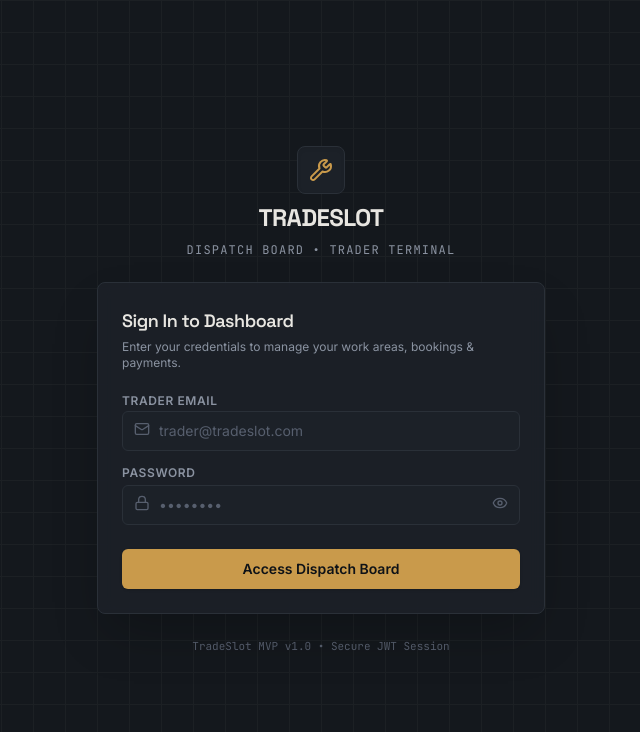
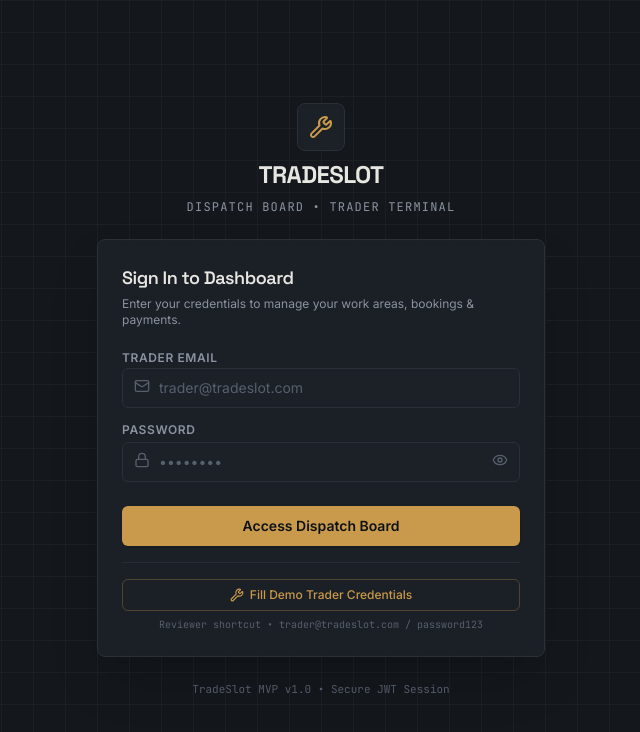
Before and after one commit to sadiq1020/tradeSlot-frontend, a Next.js app: page /login in a window 1280 px wide. Shown: the top 732 px of the page, without its empty margins (319-959 px from the left). Built offline with nearby package versions, Linux system fonts and the light colour scheme; no server answers.

Commit message:
feat: add quick-fill demo credentials shortcut on login page

```diff
--- a/src/app/(auth)/login/page.tsx
+++ b/src/app/(auth)/login/page.tsx
@@ -37,6 +37,7 @@ export default function LoginPage() {
   const {
     register,
     handleSubmit,
+    setValue,
     formState: { errors },
   } = useForm<LoginFormData>({
     resolver: zodResolver(loginSchema),
@@ -45,6 +46,12 @@ export default function LoginPage() {
       password: "",
     },
   });
+
+  const handleFillDemo = () => {
+    setValue("email", "trader@tradeslot.com", { shouldValidate: true });
+    setValue("password", "password123", { shouldValidate: true });
+    setServerError(null);
+  };
 
   const onSubmit = async (data: LoginFormData) => {
     setServerError(null);
@@ -190,6 +197,23 @@ export default function LoginPage() {
                 )}
               </Button>
             </form>
+
+            {/* Demo Trader Auto-Fill Button for Reviewers */}
+            <div className="mt-4 pt-4 border-t border-border-hairline/80 flex flex-col items-center">
+              <Button
+                type="button"
+                variant="outline"
+                size="sm"
+                onClick={handleFillDemo}
+                className="w-full text-xs text-accent-brass border-accent-brass/30 hover:bg-accent-brass-muted hover:text-accent-brass hover:border-accent-brass"
+              >
+                <Wrench className="w-3.5 h-3.5 mr-1.5" />
+                Fill Demo Trader Credentials
+              </Button>
+              <p className="mt-1.5 text-[10px] font-mono text-text-muted text-center">
+                Reviewer shortcut &bull; trader@tradeslot.com / password123
+              </p>
+            </div>
           </CardContent>
         </Card>
 
```
